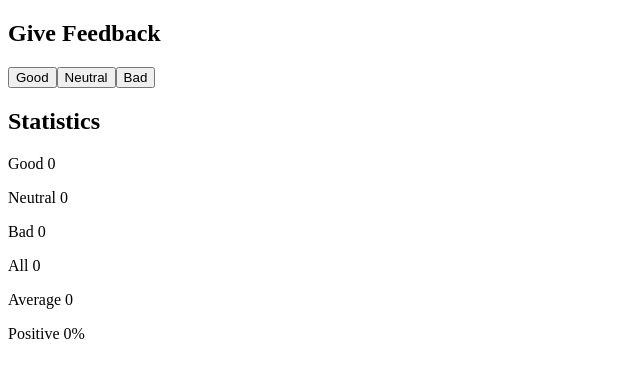
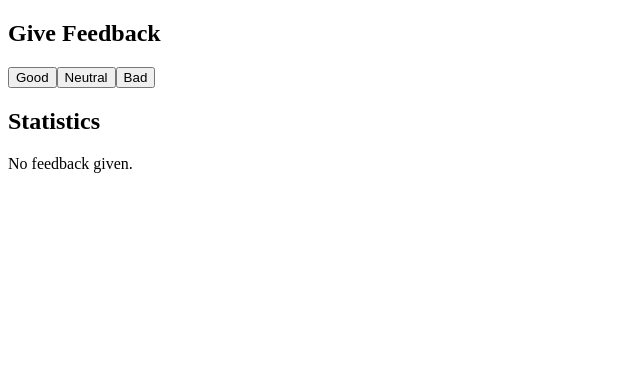
Before and after one commit to asimnp/Part-1, a React (Create React App) app in the folder unicafe/: page / in a window 1280 px wide. Shown: the top 378 px of the page, without its empty margins (0-640 px from the left). Built offline with nearby package versions, Linux system fonts and the light colour scheme.

Commit message:
unicafe: complete step4(1.9)

```diff
--- a/unicafe/src/App.js
+++ b/unicafe/src/App.js
@@ -19,9 +19,10 @@ const Item = ({ name, result }) => {
 const Statistics = (props) => {
   const [good, neutral, bad, handleFeedbackAverage, handlePositiveFeedback] =
     props.data;
+
+  if (good || neutral || bad) {
     return (
       <>
-      <Display title="Statistics" />
         <Item name="Good" result={good} />
         <Item name="Neutral" result={neutral} />
         <Item name="Bad" result={bad} />
@@ -30,6 +31,9 @@ const Statistics = (props) => {
         <Item name="Positive" result={handlePositiveFeedback()} />
       </>
     );
+  }
+
+  return <p>No feedback given.</p>;
 };
 
 const App = () => {
@@ -59,6 +63,7 @@ const App = () => {
       <Button handleClick={handleNeutralClick} text="Neutral" />
       <Button handleClick={handleBadClick} text="Bad" />
 
+      <Display title="Statistics" />
       <Statistics
         data={[
           good,
```
Lines whose indentation alone changed are shown as unchanged.
